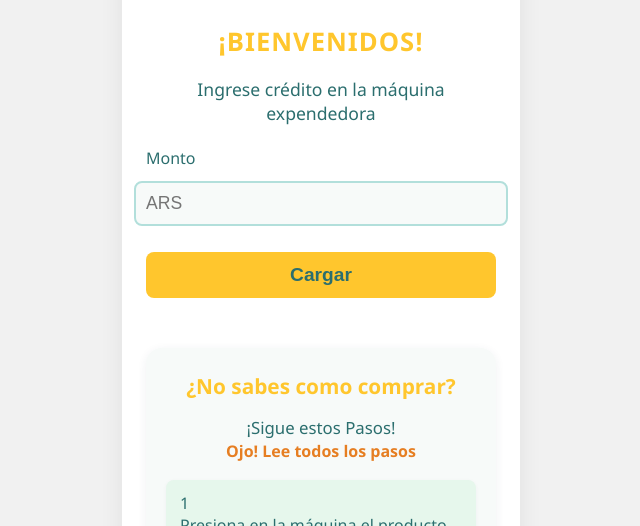
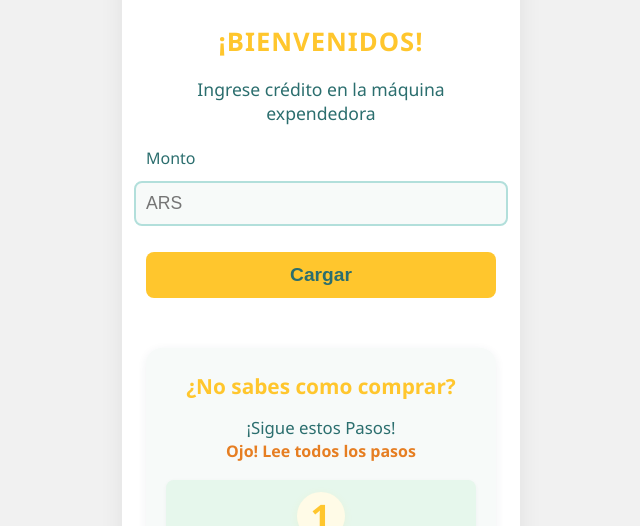
Before and after one commit to LEOESP32/carga-credito, a website: page Client/index.html in a window 1280 px wide. Shown: the part 274-800 px from the top of the page, without its empty margins (319-959 px from the left). Drawn offline with Linux system fonts and the light colour scheme.

Commit message:
disño de numeros

```diff
--- a/Client/style.css
+++ b/Client/style.css
@@ -248,6 +248,22 @@ body {
     margin-top: 3px;
 }
 
+.paso-numero {
+    display: flex;
+    justify-content: center;
+    align-items: center;
+    font-size: 2.2rem;
+    font-weight: bold;
+    color: #ffc62d;
+    background: #fffbe7;
+    width: 48px;
+    height: 48px;
+    border-radius: 50%;
+    margin: 0 auto 10px auto;
+    box-shadow: 0 2px 8px rgba(255,198,45,0.08);
+    letter-spacing: 1px;
+}
+
 @media (max-width: 768px) {
     .product-container {
         flex-direction: column; /* Asegura que las tarjetas estén en una columna */
```
